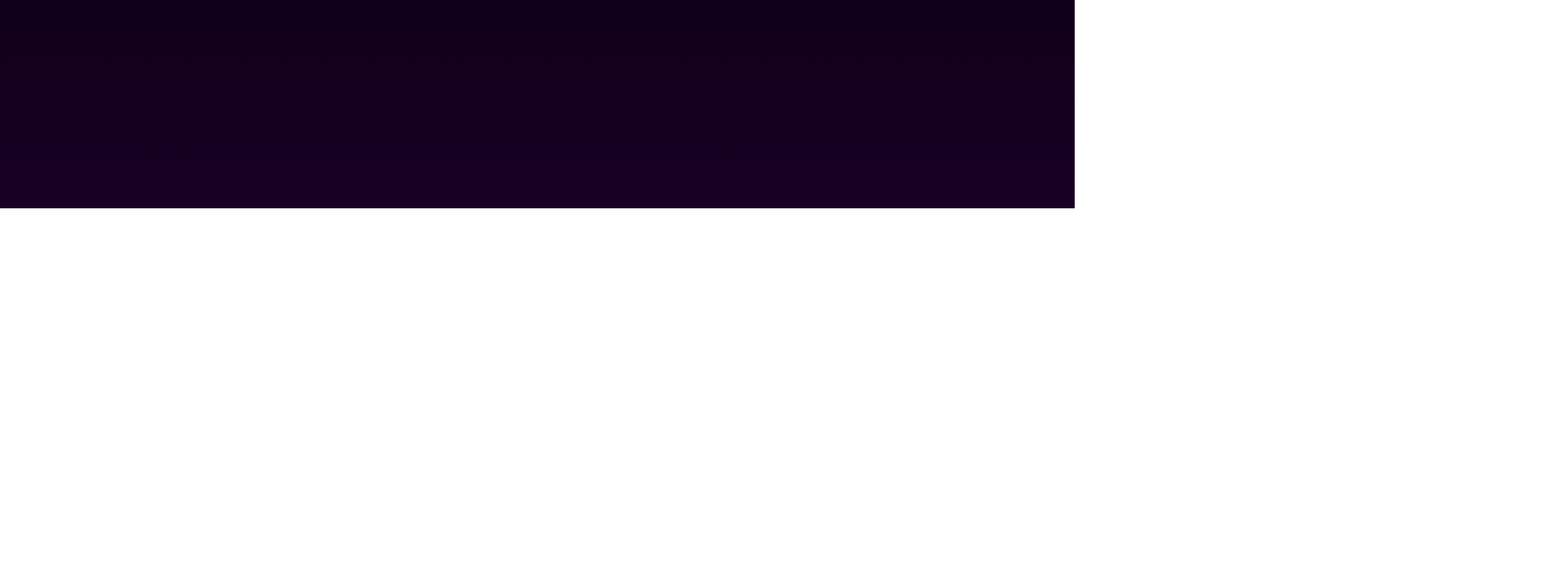
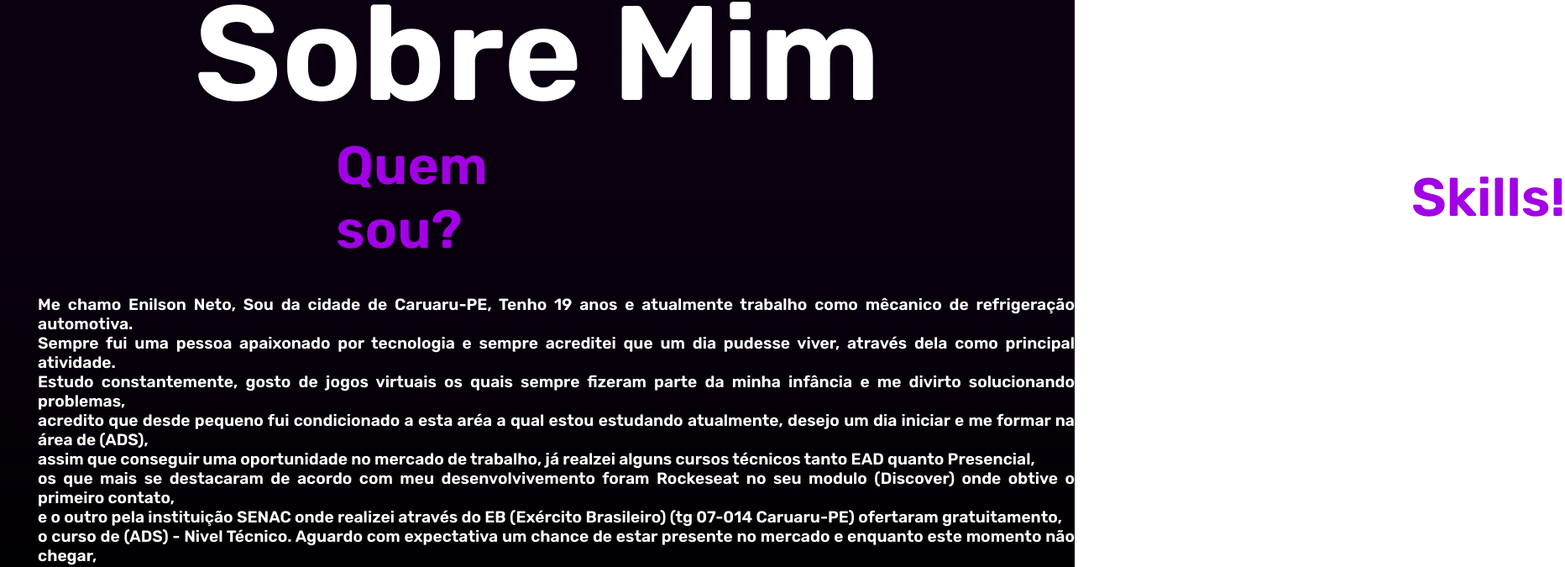
Before and after one commit to EnilsonNeto/Meu-Portifolio, a React (Create React App) app: page / in a window 1280 px wide. Shown: the part 552-1227 px from the top of the page at 84% size, 1864 px wide, since content can reach past the window. Before the commit the page ends 800 px from the top, so only its background shows below. Built offline with nearby package versions, Linux system fonts and the light colour scheme.

Commit message:
Adicionando mais um componente em processo.

```diff
--- a/public/index.html
+++ b/public/index.html
@@ -13,18 +13,14 @@
   <link rel="preconnect" href="https://fonts.gstatic.com" crossorigin>
   <link href="https://fonts.googleapis.com/css2?family=Rubik:wght@400;500;600;700&display=swap" rel="stylesheet">
   <link rel="apple-touch-icon" href="%PUBLIC_URL%/logo192.png" />
-  <!--
-      manifest.json provides metadata used when your web app is installed on a
-      user's mobile device or desktop. See https://developers.google.com/web/fundamentals/web-app-manifest/
-    -->
+
   <link rel="manifest" href="%PUBLIC_URL%/manifest.json" />
 
   <title>Meu Portifolio</title>
 </head>
 
 <body
-  style="background: linear-gradient(#000,#180024) ; background-repeat: no-repeat; background-size: cover; width: 100vw; height: 100vh;">
-  <noscript>You need to enable JavaScript to run this app.</noscript>
+  style="background: linear-gradient(#000,#180024) ; background-repeat: no-repeat;">
   <div id="root"></div>
 </body>
 
--- a/src/App.tsx
+++ b/src/App.tsx
@@ -1,6 +1,7 @@
 import { NavBar } from "./components/NavBar";
 import { GlobalStyle } from './styles/global';
 import { Home } from './components/Home';
+import { Sobre } from "./components/Sobre";
 
 export function App() {
   return (
@@ -8,6 +9,7 @@ export function App() {
 
       <NavBar />
       <Home />
+      <Sobre />
 
 
 
--- /dev/null
+++ b/src/components/Sobre/index.tsx
@@ -0,0 +1,33 @@
+import { Container } from "./style";
+// import js from './Vector.png';
+export function Sobre() {
+    return (
+        <Container>
+            <div className="Fundo">
+                <h1>Sobre Mim</h1>
+
+                <div className="onePart">
+                    <nav>
+                        <ul>
+                            <h2>Quem sou?</h2>
+                            <h2>Skills!</h2>
+                            {/* <img src={js} alt="" /> */}
+                        </ul>
+                    </nav>
+                    <p>Me chamo Enilson Neto, Sou da cidade de Caruaru-PE, Tenho 19 anos e atualmente trabalho como mêcanico de refrigeração automotiva. <br />
+                        Sempre fui uma pessoa apaixonado por tecnologia e sempre acreditei que um dia pudesse viver, através dela como principal atividade.
+                        <br /> Estudo constantemente, gosto de jogos virtuais os quais sempre fizeram parte da minha infância e me divirto solucionando problemas,
+                        <br /> acredito que desde pequeno fui condicionado a esta aréa a qual estou estudando atualmente, desejo um dia iniciar e me formar na área de (ADS),
+                        <br /> assim que conseguir uma oportunidade no mercado de trabalho, já realzei alguns cursos técnicos tanto EAD quanto Presencial,
+                        <br /> os que mais se destacaram de acordo com meu desenvolvivemento foram Rockeseat no seu modulo (Discover) onde obtive o primeiro contato,
+                        <br /> e o outro pela instituição SENAC onde realizei através do EB (Exército Brasileiro) (tg 07-014 Caruaru-PE) ofertaram gratuitamento,
+                        <br /> o curso de (ADS) - Nivel Técnico. Aguardo com expectativa um chance de estar presente no mercado e enquanto este momento não chegar,
+                        <br /> vou estar sempre me especializando e me preparando cada vez mais.
+                    </p>
+
+                </div>
+
+            </div>
+        </Container>
+    );
+}
--- /dev/null
+++ b/src/components/Sobre/style.tsx
@@ -0,0 +1,56 @@
+import styled from "styled-components";
+
+export const Container = styled.main`
+
+*{
+    margin: 0;
+    padding: 0;
+    box-sizing: border-box;
+    color: white;
+    /* width: 80%; */
+}
+
+.Fundo {
+    background: linear-gradient(transparent,#000);
+}
+
+h1 {
+    display: flex;
+    justify-content: center;
+
+    font-size: 10rem;
+}
+
+nav {
+    display: flex;
+    flex-direction: row;
+    justify-content: space-between;
+}
+
+ul {
+    display: flex;
+    align-items: center;
+    justify-content: space-around;
+    flex-direction: row;
+    gap:  700px;
+    margin-bottom: 35px;
+}
+
+.onePart h2 {
+    font-size: 4rem;
+    margin-left: 400px;
+    color: var(--purple-light);
+}
+
+
+.onePart p {
+    text-align: justify;
+    margin-left: 45px;
+    padding-top: 5px;
+
+    font-size: 1.2rem;
+}
+
+
+
+`;
--- a/src/styles/global.ts
+++ b/src/styles/global.ts
@@ -14,9 +14,11 @@ export const GlobalStyle = createGlobalStyle `
         box-sizing: border-box;
     }
 
+
     body, input, textarea, button{
         font-family: 'Rubik', sans-serif;
         font-weight: 400;
+        background: linear-gradient(#000,#180024);
     }
     h1 , h2, h3, h4, h5, h6, strong, p {
         font-weight: 600;
```
